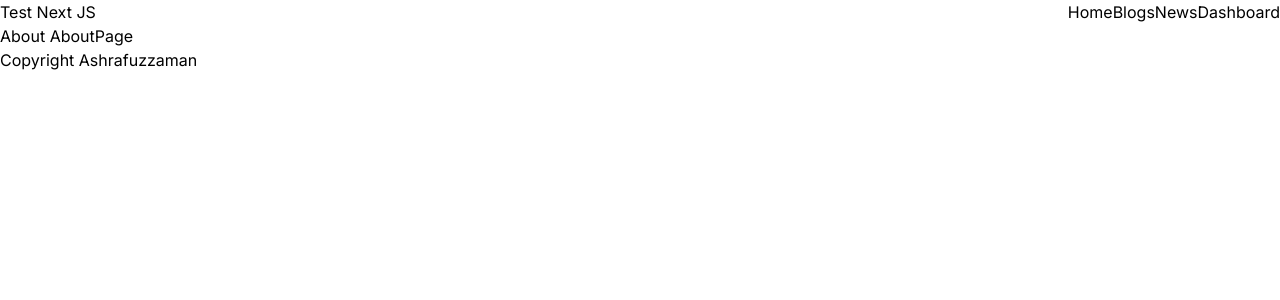
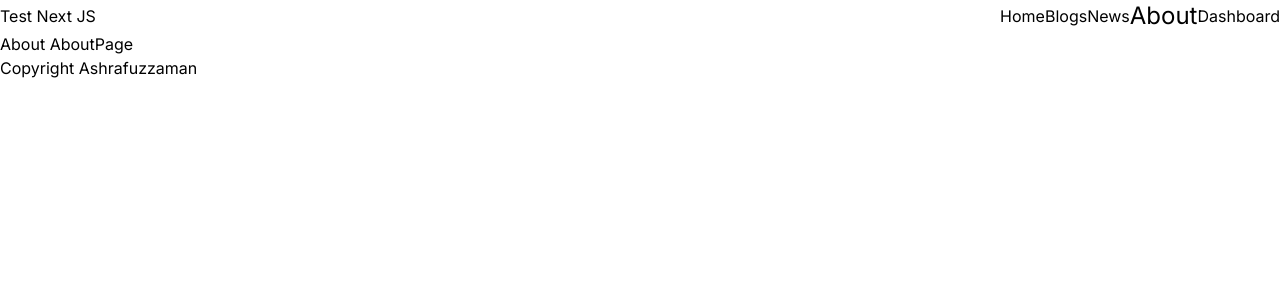
Before and after one commit to dev-ashrafuzzaman/nextjs-project-setup, a Next.js app: page /about in a window 1280 px wide. Shown: the top 300 px of the page. Built offline with nearby package versions, Linux system fonts and the light colour scheme.

Commit message:
NavLink NEXT JS

```diff
--- a/src/component/NavLink.js
+++ b/src/component/NavLink.js
@@ -1,12 +1,17 @@
 "use client";
+import className from '@/utils/ClassName';
 import Link from 'next/link';
 import { usePathname } from 'next/navigation';
 import React from 'react';
 
 
-const NavLink = ({children , href, activeClassName, ...props}) => {
+const NavLink = ({children , href, exact = false , activeClassName, ...props}) => {
     const path = usePathname();
-    const active = path.startsWith(href);
+    const active = exact? path === href : path.startsWith(href);
+    const classes = className(props.className , active && activeClassName);
+    if(classes){
+        props.className = classes
+    }
     return (
         <Link href={href} {...props}>
             {children}
--- a/src/component/Navber.js
+++ b/src/component/Navber.js
@@ -15,6 +15,10 @@ const navLinks = [
         title: 'News'
     },
     {
+        path: '/about',
+        title: 'About'
+    },
+    {
         path: '/dashboard',
         title: 'Dashboard'
     },
@@ -27,7 +31,7 @@ const Navber = () => {
            <ul className='flex justify-center items-center'>
             {
                 navLinks.map(({path , title} , index) => <li className='mr-4' key={index}>
-                    <NavLink href={path}>{title}</NavLink>
+                    <NavLink exact={path === "/"} activeClassName="text-2xl" href={path}>{title}</NavLink>
                 </li>)
             }
            </ul>
--- /dev/null
+++ b/src/utils/ClassName.js
@@ -0,0 +1,3 @@
+const className = (...args) => args.filter(Boolean).join("");
+
+export default className;
```
